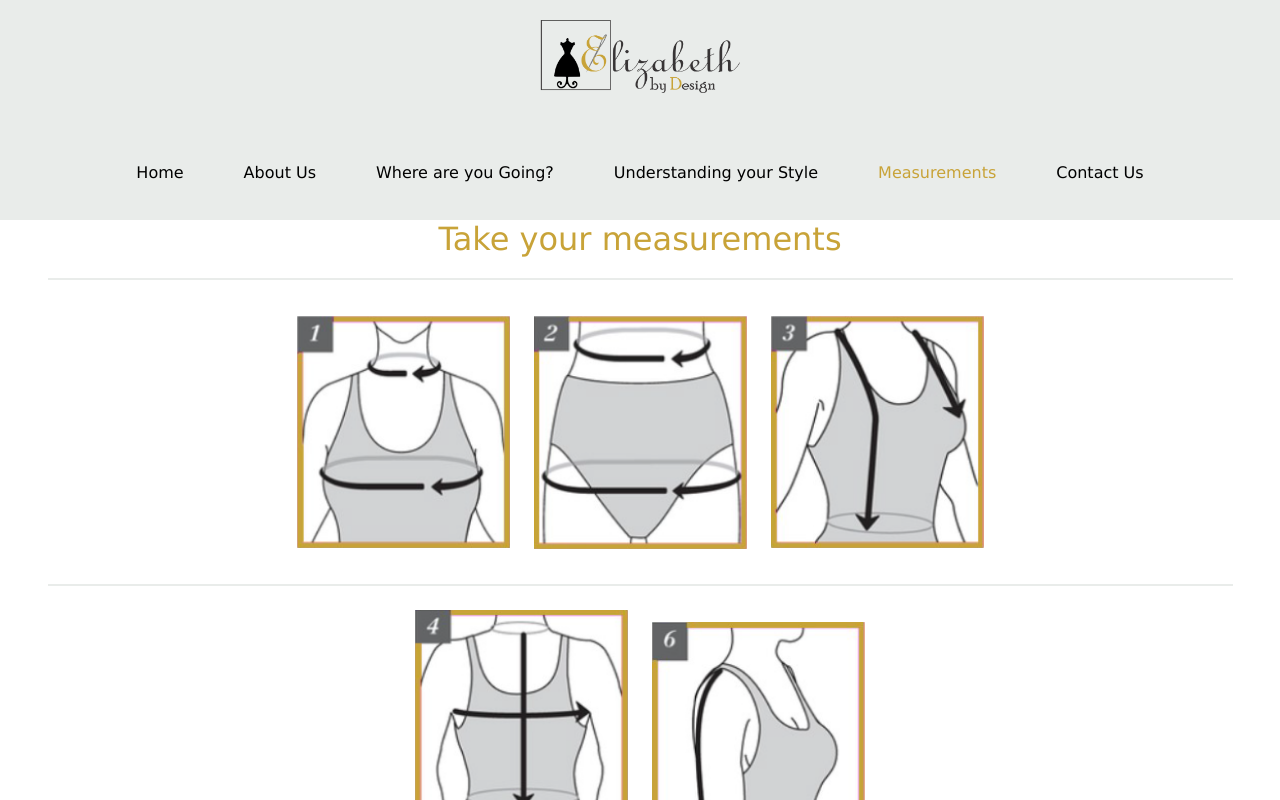
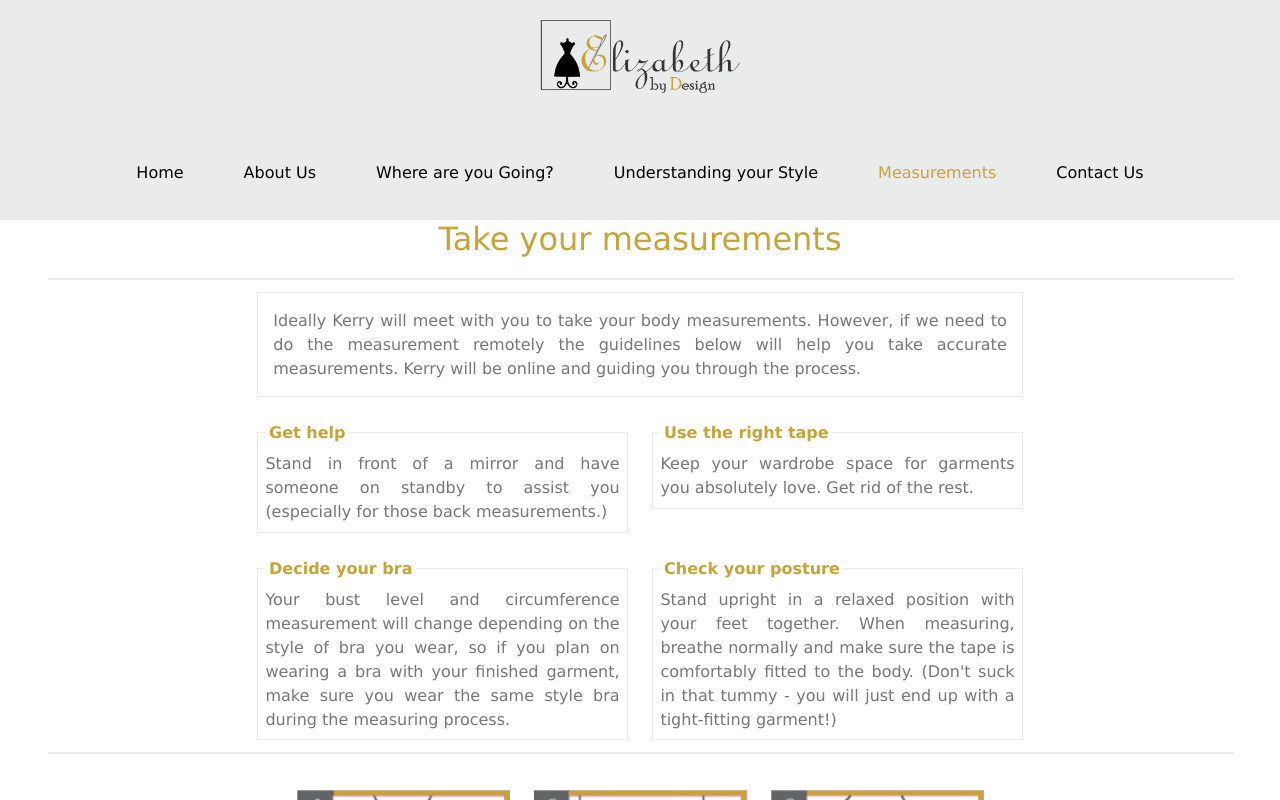
Before and after one commit to cuciocj/elizabethbydesign, a Vue app: page /measurements in a window 1280 px wide. Shown: the top 800 px of the page. Built offline with nearby package versions, Linux system fonts and the light colour scheme; no server answers.

Commit message:
Add final version measurement webpage

```diff
--- a/package.json
+++ b/package.json
@@ -12,6 +12,7 @@
     "bootstrap": "^4.5.0",
     "bootstrap-vue": "^2.15.0",
     "core-js": "^3.6.4",
+    "jquery": "^3.5.1",
     "vue": "^2.6.11",
     "vue-router": "^3.1.6",
     "vuetify": "^2.3.1"
--- a/src/router/index.js
+++ b/src/router/index.js
@@ -44,4 +44,7 @@ export default new VueRouter({
       component: ContactUs,
     },
   ],
+  scrollBehavior (to, from, savedPosition) {
+    return { x: 0, y: 0 }
+  }
 });
--- a/src/views/Home.vue
+++ b/src/views/Home.vue
@@ -40,6 +40,42 @@
     </v-parallax>
   </div>
 </template>
+
+<script>
+import axios from 'axios';
+import background1 from "@/assets/home1.jpg";
+import background2 from "@/assets/home2.jpg";
+
+export default {
+  data() {
+    return {
+      jumboImage: background1,
+      elderWoman: background2,
+      welcomeJumbotron: {
+        header: '',
+        subheader: '',
+      }
+    };
+  },
+  methods: {
+    getHomeInfo() {
+      const endpoint = 'http://localhost:5000/home';
+      axios.get(endpoint)
+        .then((res) => {
+          console.log(res.data);
+          this.welcomeJumbotron.header = res.data.welcome_jumbotron.header;
+          this.welcomeJumbotron.subheader = res.data.welcome_jumbotron.subheader;
+        })
+        .catch((error) => {
+          console.error(error);
+        });
+    },
+  },
+  created() {
+    this.getHomeInfo();
+  }
+};
+</script>
 
 <style>
 .parallax-1 {
@@ -112,39 +148,3 @@ a:hover {
   padding: 10vw;
 }
 </style>
-
-<script>
-import axios from 'axios';
-import background1 from "@/assets/home1.jpg";
-import background2 from "@/assets/home2.jpg";
-
-export default {
-  data() {
-    return {
-      jumboImage: background1,
-      elderWoman: background2,
-      welcomeJumbotron: {
-        header: '',
-        subheader: '',
-      }
-    };
-  },
-  methods: {
-    getHomeInfo() {
-      const endpoint = 'http://localhost:5000/home';
-      axios.get(endpoint)
-        .then((res) => {
-          console.log(res.data);
-          this.welcomeJumbotron.header = res.data.welcome_jumbotron.header;
-          this.welcomeJumbotron.subheader = res.data.welcome_jumbotron.subheader;
-        })
-        .catch((error) => {
-          console.error(error);
-        });
-    },
-  },
-  created() {
-    this.getHomeInfo();
-  }
-};
-</script>
--- a/src/views/Measurements.vue
+++ b/src/views/Measurements.vue
@@ -1,36 +1,88 @@
 <template>
   <b-container>
-    <b-row class="justify-content-md-center">
+    <b-row id="here" class="justify-content-md-center">
       <b-col class="title-row-col" cols="6">
         <h2 id="my-title">Take your measurements</h2>
       </b-col>
     </b-row>
+    <b-row class="zero-row justify-content-md-center">
+      <b-col class="first-row-col" cols="8">
+        <fieldset class="intro">
+          <p class="intro-text">
+            Ideally Kerry will meet with you to take your body measurements. However, if we need to do
+            the measurement remotely the guidelines below will help you take accurate measurements. Kerry
+            will be online and guiding you through the process.
+          </p>
+        </fieldset>
+      </b-col>
+    </b-row>
+    <b-row class="justify-content-md-center">
+      <b-col class="first-row-col" cols="4">
+        <fieldset class="intro">
+          <legend class="intro-title">Get help</legend>
+          <p class="intro-text">
+            Stand in front of a mirror and have someone on standby to assist you
+            (especially for those back measurements.)
+          </p>
+        </fieldset>
+      </b-col>
+      <b-col class="first-row-col" cols="4">
+        <fieldset class="intro">
+          <legend class="intro-title">Use the right tape</legend>
+          <p class="intro-text">
+            Keep your wardrobe space for garments you absolutely love. Get rid of the rest.
+          </p>
+        </fieldset>
+      </b-col>
+    </b-row>
+    <b-row class="justify-content-md-center">
+      <b-col class="first-row-col" cols="4">
+        <fieldset class="intro">
+          <legend class="intro-title">Decide your bra</legend>
+          <p class="intro-text">
+            Your bust level and circumference measurement will change depending on the style of bra
+            you wear, so if you plan on wearing a bra with your finished garment, make sure you wear
+            the same style bra during the measuring process.
+          </p>
+        </fieldset>
+      </b-col>
+      <b-col class="first-row-col" cols="4">
+        <fieldset class="intro">
+          <legend class="intro-title">Check your posture</legend>
+          <p class="intro-text">
+            Stand upright in a relaxed position with your feet together. When measuring, breathe normally
+            and make sure the tape is comfortably fitted to the body. (Don't suck in that tummy -
+            you will just end up with a tight-fitting garment!)
+          </p>
+        </fieldset>
+      </b-col>
+    </b-row>
     <b-row class="first-row justify-content-md-center">
       <b-col class="first-row-col" cols="3">
-        <b-img class="measurements-img" src="../assets/measurements1.png"></b-img>
+        <b-img v-b-modal.modal-1 class="measurements-img" src="../assets/measurements1.png"></b-img>
       </b-col>
       <b-col class="first-row-col" cols="3">
-        <b-img class="measurements-img" src="../assets/measurements2.png"></b-img>
+        <b-img v-b-modal.modal-2 class="measurements-img" src="../assets/measurements2.png"></b-img>
       </b-col>
       <b-col class="first-row-col" cols="3">
-        <b-img class="measurements-img" src="../assets/measurements3.png"></b-img>
+        <b-img v-b-modal.modal-3 class="measurements-img" src="../assets/measurements3.png"></b-img>
       </b-col>
     </b-row>
     <b-row class="second-row justify-content-md-center">
       <b-col class="left-col" cols="3">
         <b-row>
           <b-col>
-            <b-img class="measurements-img" src="../assets/measurements4.png"></b-img>
+            <b-img v-b-modal.modal-4 class="measurements-img" src="../assets/measurements4.png"></b-img>
           </b-col>
         </b-row>
         <b-row>
           <b-col>
-            <b-img class="measurements-img" src="../assets/measurements5.png"></b-img>
+            <b-img v-b-modal.modal-5 class="measurements-img" src="../assets/measurements5.png"></b-img>
           </b-col>
         </b-row>
       </b-col>
       <b-col cols="3">
-        <b-img class="measurements-img" src="../assets/measurements6.png"></b-img>
+        <b-img v-b-modal.modal-6 class="measurements-img" src="../assets/measurements6.png"></b-img>
       </b-col>
     </b-row>
     <b-row align-h="center">
@@ -38,11 +90,74 @@
         <fieldset class="intro-measurements">
           <legend class="intro-title-measurements">Did you take your measurements?</legend>
           <div id="measurements-button-wrapper" class="text-center">
-            <v-btn id="measurements-button" class="parallax-btn" color="#FFFFFFe0" min-height="70" min-width="150">Book an appointment with Kerry</v-btn>
+            <router-link to="/contact_us">
+              <v-btn id="measurements-button" class="parallax-btn" color="#FFFFFFe0" min-height="70" min-width="150">Book an appointment with Kerry</v-btn>
+            </router-link>
           </div>
         </fieldset>
       </b-col>
     </b-row>
+    <!-- Modals -->
+    <b-modal id="modal-1" title="Neck and Bust" hide-footer>
+      <p style="text-align:justify">
+        <span style="font-weight:bold">1. Neck:</span> To measure your neck, pull the tape around the middle,
+        coming from the back to the front. It should sit at the base of
+        the neck above the collar bone.
+      </p>
+      <p style="text-align:justify">
+        <span style="font-weight:bold">2. Bust:</span> To measure your bust, bring the tape around your back and
+        around to the front. Pull it around the fullest point of your bust.
+        It should be parallel to the floor, making a straight, horizontal line
+        across both your front and back. If you have someone to help, you record
+        the measurement at the front with your hand down at your sides.
+      </p>
+    </b-modal>
+    <b-modal id="modal-2" title="Waist and Hips" hide-footer>
+      <p style="text-align:justify">
+        <span style="font-weight:bold">3. Waist:</span> To measure your waist, don't measure where
+        your pants finish - this is not your natural waist! Your waist is the smallest part of your
+        torso and right underneath your rib cage near your belly button. Make sure the tape is even
+        across the front and back and parallel to the floor.
+      </p>
+      <p style="text-align:justify">
+        <span style="font-weight:bold">4. Hips:</span> To measure the hips, keep this in mind: it is not
+        where the top of your hip bone is, it is actually around the largest part of your hip area.
+      </p>
+    </b-modal>
+    <b-modal id="modal-3" title="Front waist lenght" hide-footer>
+      <p style="text-align:justify">
+        <span style="font-weight:bold">5. Front waist lenght:</span> Start measuring from the side base of your
+        neck, at the top shoulder line, and going down towards your waist level passing over your bust point.
+        Try to keep the tape as straight as possible. To measure bust depth, use the same starting point on the
+        shoulder as your front waist length, measuring down to the apex of your bust point.
+      </p>
+    </b-modal>
+    <b-modal id="modal-4" title="Back waist lenght" hide-footer>
+      <p style="text-align:justify">
+        <span style="font-weight:bold">6. Back waist lenght:</span> This one is definitely a two-person job, so call
+        a friend and have them measure from the nape of the neck, down your spine and to your waist. To measure the
+        back width, measure horizontally between your arm attachment points (underarm).
+      </p>
+    </b-modal>
+    <b-modal id="modal-5" title="Shoulder and Underarm" hide-footer>
+      <p style="text-align:justify">
+        <span style="font-weight:bold">7. Shoulder:</span> This is your shoulder seam length. Measure from the base
+        of your neck right in the middle of your shoulder (from a bird's eye view) and along to the tip of your shoulder.
+        If you have trouble determining your shoulder tip, find a garment in your closet that fits well and has a collar
+        and sleeve. Then measure the shoulder length of the garment.
+      </p>
+      <p style="text-align:justify">
+        <span style="font-weight:bold">8. Underarm:</span> To measure under the arm, wrap your measuring tape around
+        the fullest part of your arm above your elbow.
+      </p>
+    </b-modal>
+    <b-modal id="modal-6" title="Arm lenght" hide-footer>
+      <p style="text-align:justify">
+        <span style="font-weight:bold">9. Arm lenght:</span> (Picture Six) Have your arm just slightly bent,
+        and measure from the tip of your shoulder over the elbow to your wrist line. You will also need a friend
+        for this measurement.
+      </p>
+    </b-modal>
   </b-container>
 </template>
 
@@ -60,6 +175,9 @@ export default {
     font-family: "Lucida Sans", "Lucida Sans Regular", "Lucida Grande",
       "Lucida Sans Unicode", Geneva, Verdana, sans-serif;
     color: #c8a338;
+  }
+  .zero-row{
+    border-top: 2px solid #e9ecea;
   }
   .first-row{
     border-top: 2px solid #e9ecea;
```
Also changed, not shown: src/views/ContactUs.vue (+47 -43 lines), 1 other file (tests, documents, lock files or other folders).
